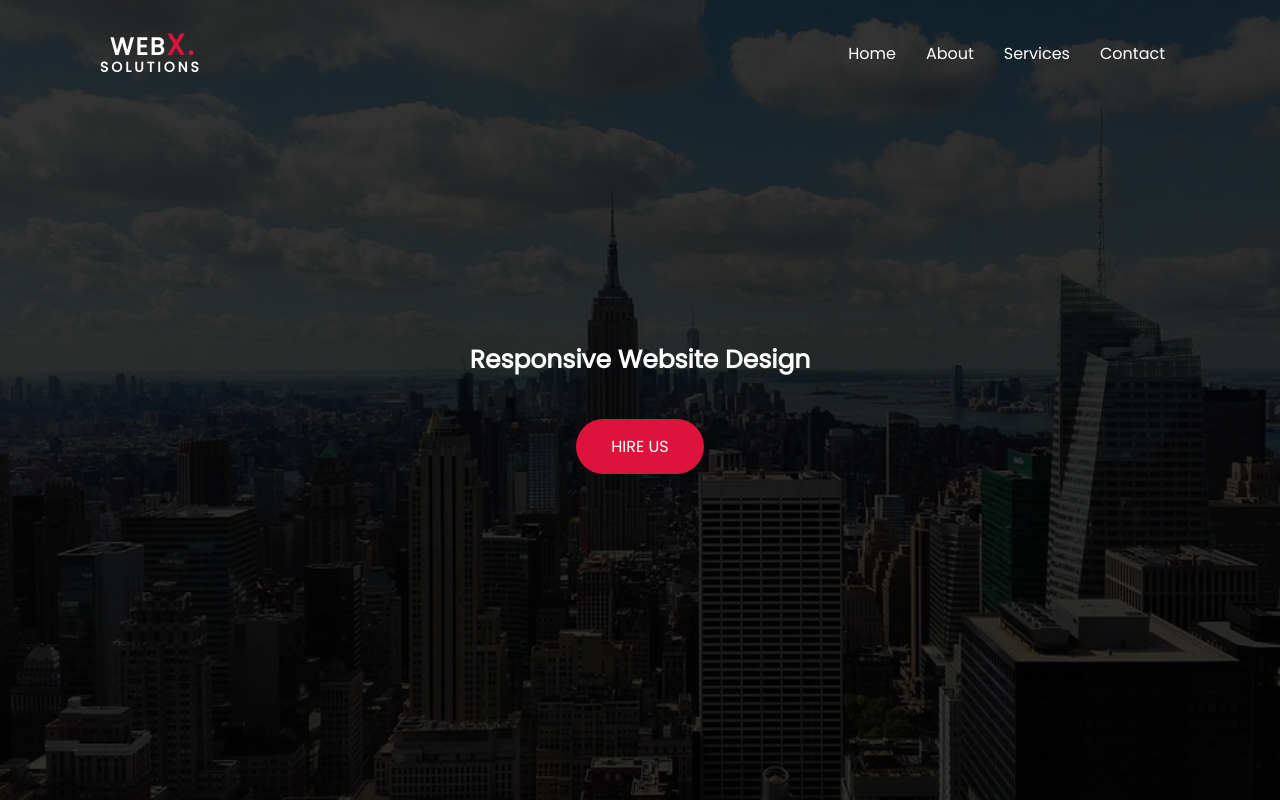
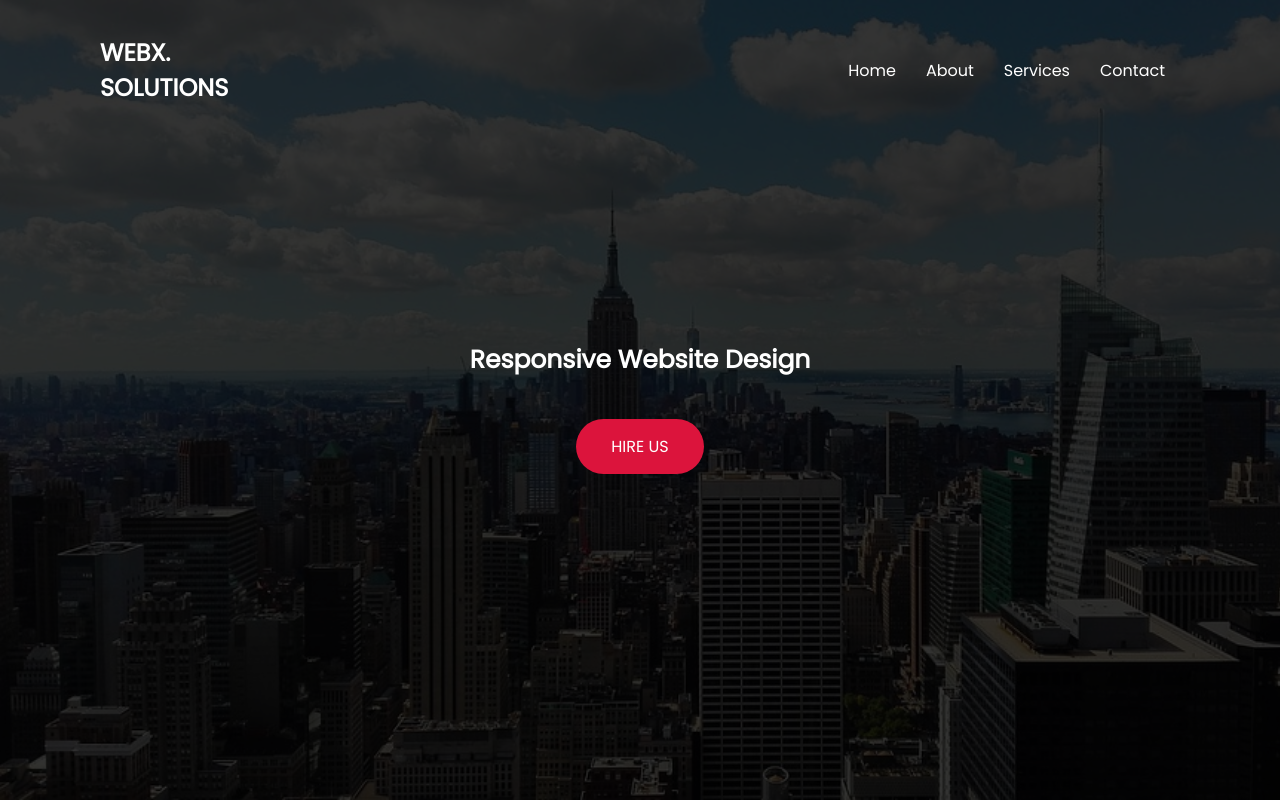
Before and after one commit to awaisahmad64/html-home-page, a plain HTML site: page index.html in a window 1280 px wide. Drawn offline with Linux system fonts and the light colour scheme.

Commit message:
remove internal stying

```diff
--- a/index.html
+++ b/index.html
@@ -1,38 +1,22 @@
 <!DOCTYPE html>
 <html lang="en">
   <head>
-	<meta charset="UTF-8">
-	<meta name="viewport" content="width=device-width, initial-scale=1.0">
-	<link rel="stylesheet" href="https://stackpath.bootstrapcdn.com/font-awesome/4.7.0/css/font-awesome.min.css">
-	<link rel="stylesheet" href="css/style.css">
-	<style>
-		h2 a {
-			padding-left: 10px;
-			font-weight: bold;
-		}
-		h2 a span{
-			font-size: 14px;
-            font-weight: 300px;
-            letter-spacing: 3px;
-		}
-		h2{
-			letter-spacing: 2px;
-			margin-bottom: 0;
-			line-height: .7;
-		}
-		.x{
-			font-weight: bold;
-			text-transform: uppercase;
-			color: crimson;
-			font-size: 29px;
-		}
-	</style>
+    <meta charset="UTF-8" />
+    <meta name="viewport" content="width=device-width, initial-scale=1.0" />
+    <link
+      rel="stylesheet"
+      href="https://stackpath.bootstrapcdn.com/font-awesome/4.7.0/css/font-awesome.min.css"
+    />
+    <link rel="stylesheet" href="css/style.css" />
     <title>Responsive web design by Webx Solutions</title>
   </head>
   <body>
     <header>
-		<h2><a href="#">Web<span class="x">x.</span><br><span>solutions</span>
-		</a></h2>
+      <h2>
+        <a href="#"
+          >Web<span class="x">x.</span><br /><span>solutions</span>
+        </a>
+      </h2>
       <nav>
         <ul>
           <li><a href="#">Home</a></li>
```
Lines whose indentation alone changed are shown as unchanged.
